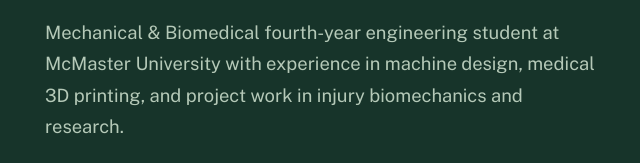
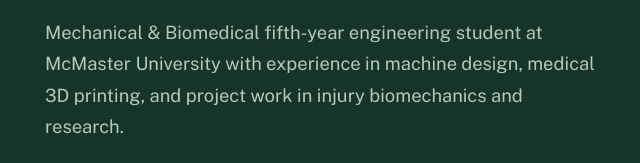
Before and after one commit to michael-yao171/michael-yao171.github.io, a plain HTML site: page index.html in a window 1280 px wide. Shown: the part 257-420 px from the top of the page, 123-763 px from the left. Drawn offline with nearby package versions, Linux system fonts and the light colour scheme.

Commit message:
Add files via upload

```diff
--- a/index.html
+++ b/index.html
@@ -203,7 +203,7 @@ footer{margin-top:3rem;padding-top:1.25rem;border-top:1px solid var(--forest-2);
     <div>
       <p class="field">Mechanical &amp; Biomedical Engineering</p>
       <h1>Michael Yao</h1>
-      <p class="intro">Mechanical & Biomedical fourth-year engineering student at McMaster University with experience in machine design, medical 3D printing, and project work in injury biomechanics and research.</p>
+      <p class="intro">Mechanical & Biomedical fifth-year engineering student at McMaster University with experience in machine design, medical 3D printing, and project work in injury biomechanics and research.</p>
       <a class="btn" href="files/CV.pdf">View full CV</a>
       <p class="school"><strong>McMaster University</strong><br>Hamilton, Ontario<br>B.Eng. Mechanical and Biomedical Engineering, Level IV, 2022 to 2028</p>
     </div>
```
Also changed, not shown: 1 other file.
